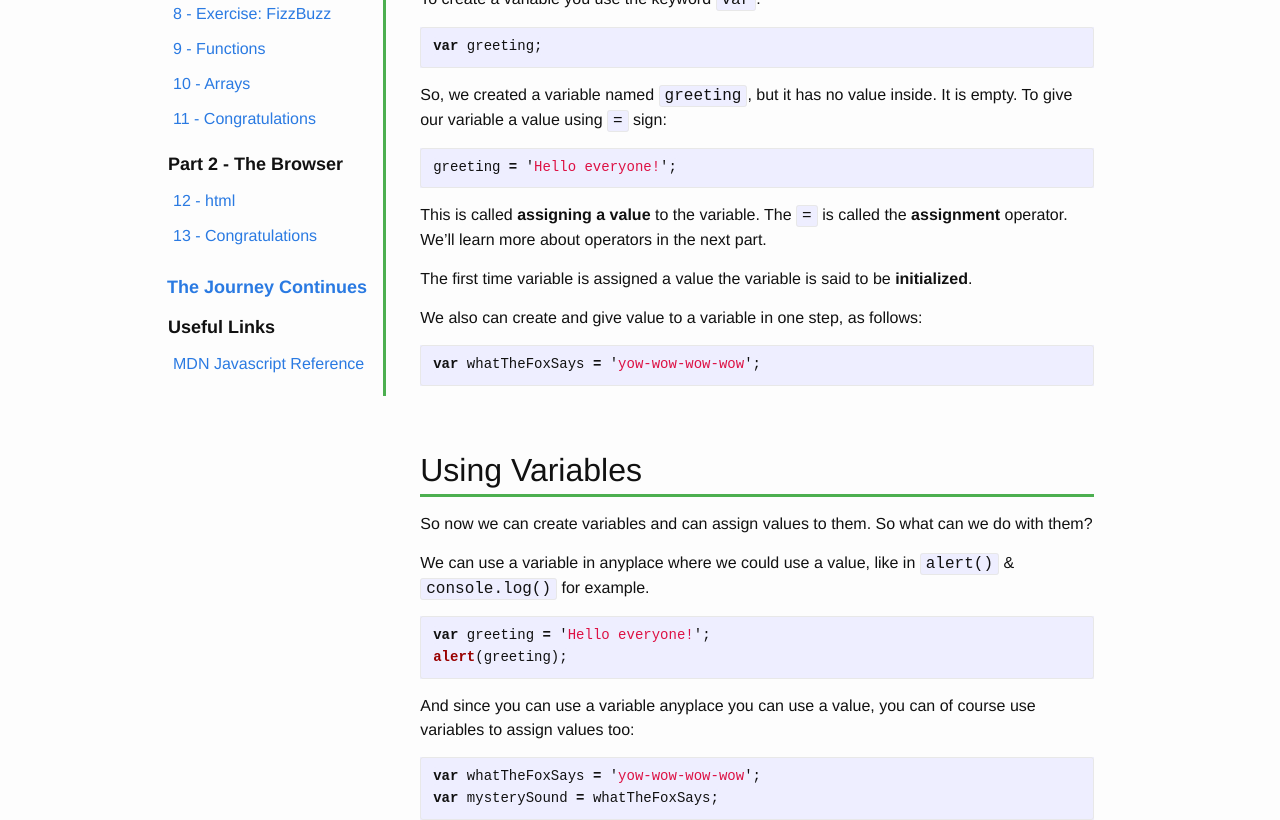
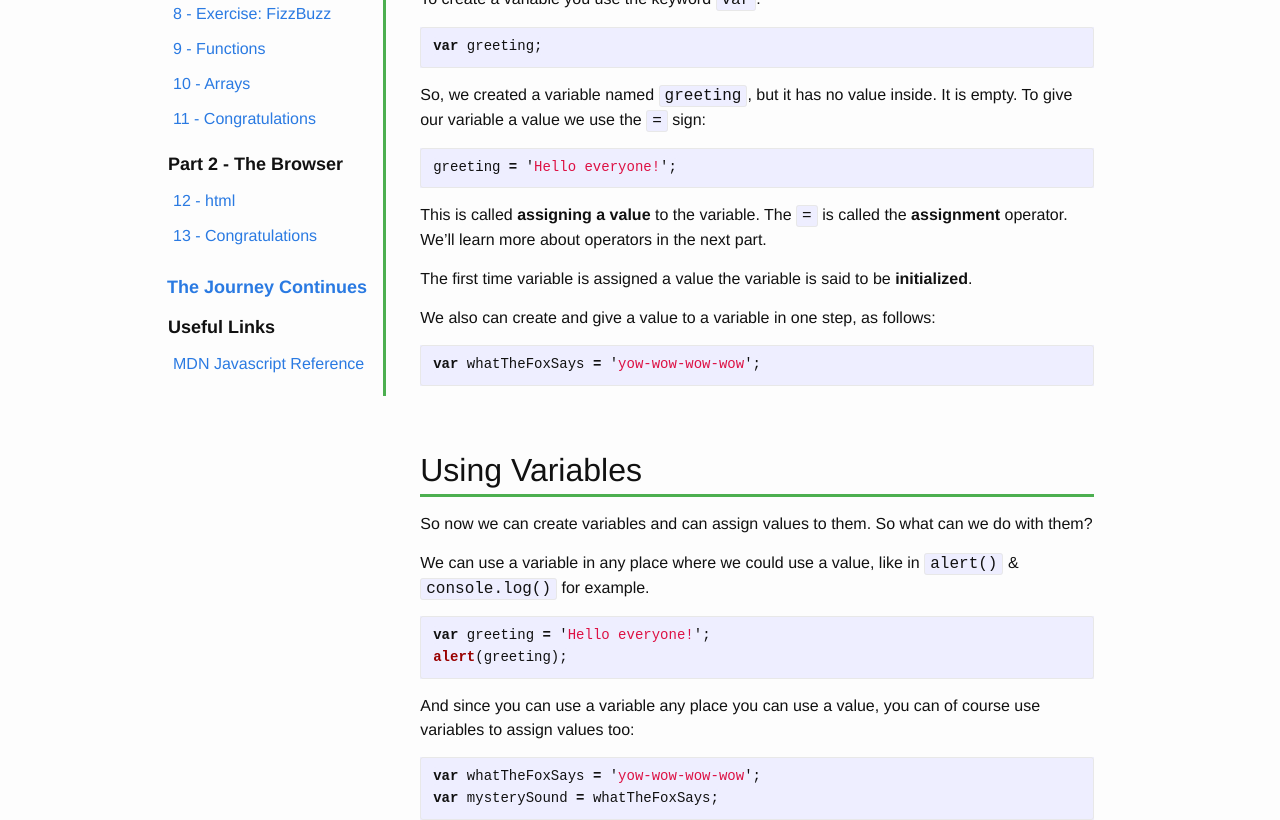
Before and after one commit to dmison/old-intro-to-js, a Jekyll site: the page built from _steps/part1/step4-variables.markdown, in a window 1280 px wide and 1400 px high. Shown: the part 531-1351 px from the top of the window. Built offline with Jekyll 4.4.1, drawn with Linux system fonts in a browser that asks for light colours; nearby versions of some CDN libraries; some of the changed text lies outside the part shown.

Commit message:
Small edits for flow and grammar

````diff
--- a/_steps/part1/step4-variables.markdown
+++ b/_steps/part1/step4-variables.markdown
@@ -26,7 +26,7 @@ var greeting;
 ```
 
 So, we created a variable named `greeting`, but it has no value inside.  It is empty. To give our variable a value
-using `=` sign:
+we use the `=` sign:
 
 ```javascript
 greeting = 'Hello everyone!';
@@ -38,7 +38,7 @@ This is called **assigning a value** to the variable.  The `=` is called the **a
 
 The first time variable is assigned a value the variable is said to be **initialized**.
 
-We also can create and give value to a variable in one step, as follows:
+We also can create and give a value to a variable in one step, as follows:
 
 ```javascript
 var whatTheFoxSays = 'yow-wow-wow-wow';
@@ -48,14 +48,14 @@ var whatTheFoxSays = 'yow-wow-wow-wow';
 
 So now we can create variables and can assign values to them.  So what can we do with them?
 
-We can use a variable in anyplace where we could use a value, like in `alert()` & `console.log()` for example.
+We can use a variable in any place where we could use a value, like in `alert()` & `console.log()` for example.
 
 ```javascript
 var greeting = 'Hello everyone!';
 alert(greeting);
 ```
 
-And since you can use a variable anyplace you can use a value, you can of course use variables to assign values too:
+And since you can use a variable any place you can use a value, you can of course use variables to assign values too:
 
 ```javascript
 var whatTheFoxSays = 'yow-wow-wow-wow';
@@ -107,7 +107,7 @@ What do you think happens if the first string was wrapped in double-quotes, or i
 
 Try it out and see.
 
-In the next step when we talk about operators we will also talk about another data type: Numbers.
+In the next step when we talk about operators, we will also talk about another data type: Numbers.
 
 
 
````
